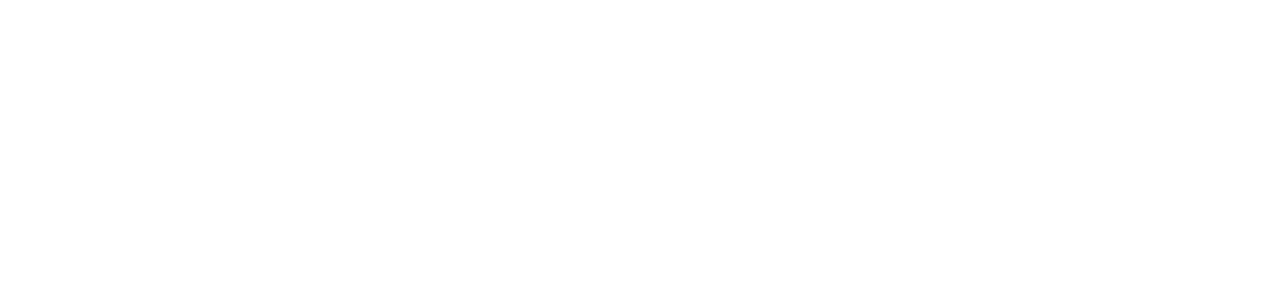
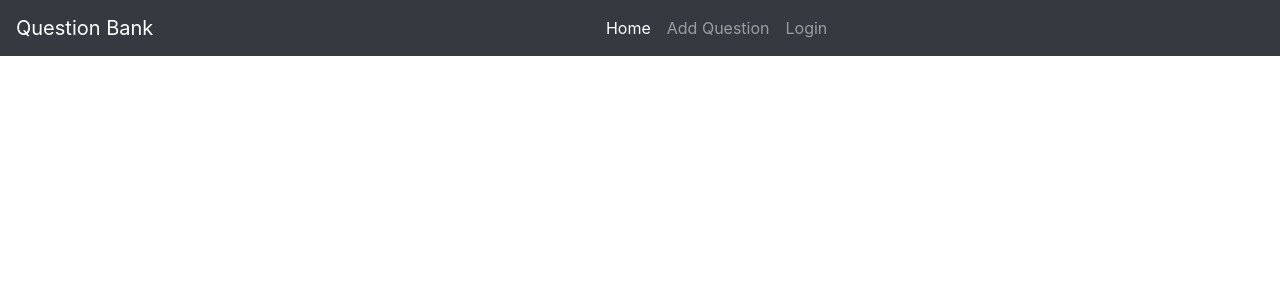
Before and after one commit to farhapartex/qbank-frontend, a Vue app: page / in a window 1280 px wide. Shown: the top 300 px of the page. Built offline with nearby package versions, Linux system fonts and the light colour scheme.

Commit message:
navigation added

```diff
--- a/public/index.html
+++ b/public/index.html
@@ -1,17 +1,35 @@
 <!DOCTYPE html>
 <html lang="en">
+
 <head>
   <meta charset="utf-8">
   <meta http-equiv="X-UA-Compatible" content="IE=edge">
   <meta name="viewport" content="width=device-width,initial-scale=1.0">
   <link rel="icon" href="<%= BASE_URL %>favicon.ico">
+  <link rel="stylesheet" href="https://stackpath.bootstrapcdn.com/bootstrap/4.3.1/css/bootstrap.min.css"
+    integrity="sha384-ggOyR0iXCbMQv3Xipma34MD+dH/1fQ784/j6cY/iJTQUOhcWr7x9JvoRxT2MZw1T" crossorigin="anonymous">
+  <link rel="stylesheet" href="https://use.fontawesome.com/releases/v5.7.2/css/all.css"
+    integrity="sha384-fnmOCqbTlWIlj8LyTjo7mOUStjsKC4pOpQbqyi7RrhN7udi9RwhKkMHpvLbHG9Sr" crossorigin="anonymous">
   <title>qbank-frontend</title>
 </head>
+
 <body>
   <noscript>
-      <strong>We're sorry but qbank-frontend doesn't work properly without JavaScript enabled. Please enable it to continue.</strong>
+    <strong>We're sorry but qbank-frontend doesn't work properly without JavaScript enabled. Please enable it to
+      continue.</strong>
   </noscript>
   <div id="app"></div>
   <!-- built files will be auto injected -->
+  <!-- jQuery first, then Popper.js, then Bootstrap JS -->
+  <script src="https://code.jquery.com/jquery-3.3.1.slim.min.js"
+    integrity="sha384-q8i/X+965DzO0rT7abK41JStQIAqVgRVzpbzo5smXKp4YfRvH+8abtTE1Pi6jizo"
+    crossorigin="anonymous"></script>
+  <script src="https://cdnjs.cloudflare.com/ajax/libs/popper.js/1.14.7/umd/popper.min.js"
+    integrity="sha384-UO2eT0CpHqdSJQ6hJty5KVphtPhzWj9WO1clHTMGa3JDZwrnQq4sF86dIHNDz0W1"
+    crossorigin="anonymous"></script>
+  <script src="https://stackpath.bootstrapcdn.com/bootstrap/4.3.1/js/bootstrap.min.js"
+    integrity="sha384-JjSmVgyd0p3pXB1rRibZUAYoIIy6OrQ6VrjIEaFf/nJGzIxFDsf4x0xIM+B07jRM"
+    crossorigin="anonymous"></script>
 </body>
+
 </html>
--- /dev/null
+++ b/src/components/Navigation.vue
@@ -0,0 +1,45 @@
+<template>
+  <div class="navigation">
+    <nav class="navbar navbar-expand-lg navbar-dark bg-dark">
+      <a class="navbar-brand" href="#">Question Bank</a>
+      <button
+        class="navbar-toggler"
+        type="button"
+        data-toggle="collapse"
+        data-target="#navbarSupportedContent"
+        aria-controls="navbarSupportedContent"
+        aria-expanded="false"
+        aria-label="Toggle navigation"
+      >
+        <span class="navbar-toggler-icon"></span>
+      </button>
+
+      <div class="collapse navbar-collapse" id="navbarSupportedContent">
+        <ul class="navbar-nav mx-auto">
+          <li class="nav-item active">
+            <a class="nav-link" href="#">Home</a>
+          </li>
+          <li class="nav-item">
+            <a class="nav-link" href="#">Add Question</a>
+          </li>
+          <li class="nav-item">
+            <a class="nav-link" href="#">Login</a>
+          </li>
+        </ul>
+      </div>
+    </nav>
+  </div>
+</template>
+
+<script lang="ts">
+// @ is an alias to /src
+import { Component, Prop, Vue } from "vue-property-decorator";
+
+@Component({
+  name: "Navigation",
+  components: {}
+})
+export default class Navigation extends Vue {
+  // dummy
+}
+</script>
--- a/src/views/Home.vue
+++ b/src/views/Home.vue
@@ -1,15 +1,17 @@
 <template>
-  <div class="home"></div>
+  <div class="home">
+    <Navigation></Navigation>
+  </div>
 </template>
 
 <script lang="ts">
 // @ is an alias to /src
 import { Component, Prop, Vue } from "vue-property-decorator";
-import HelloWorld from "@/components/HelloWorld.vue";
+import Navigation from "@/components/Navigation.vue";
 
 @Component({
   name: "Home",
-  components: {}
+  components: { Navigation }
 })
 export default class Home extends Vue {
   // dummy
```
Lines whose indentation alone changed are shown as unchanged.
